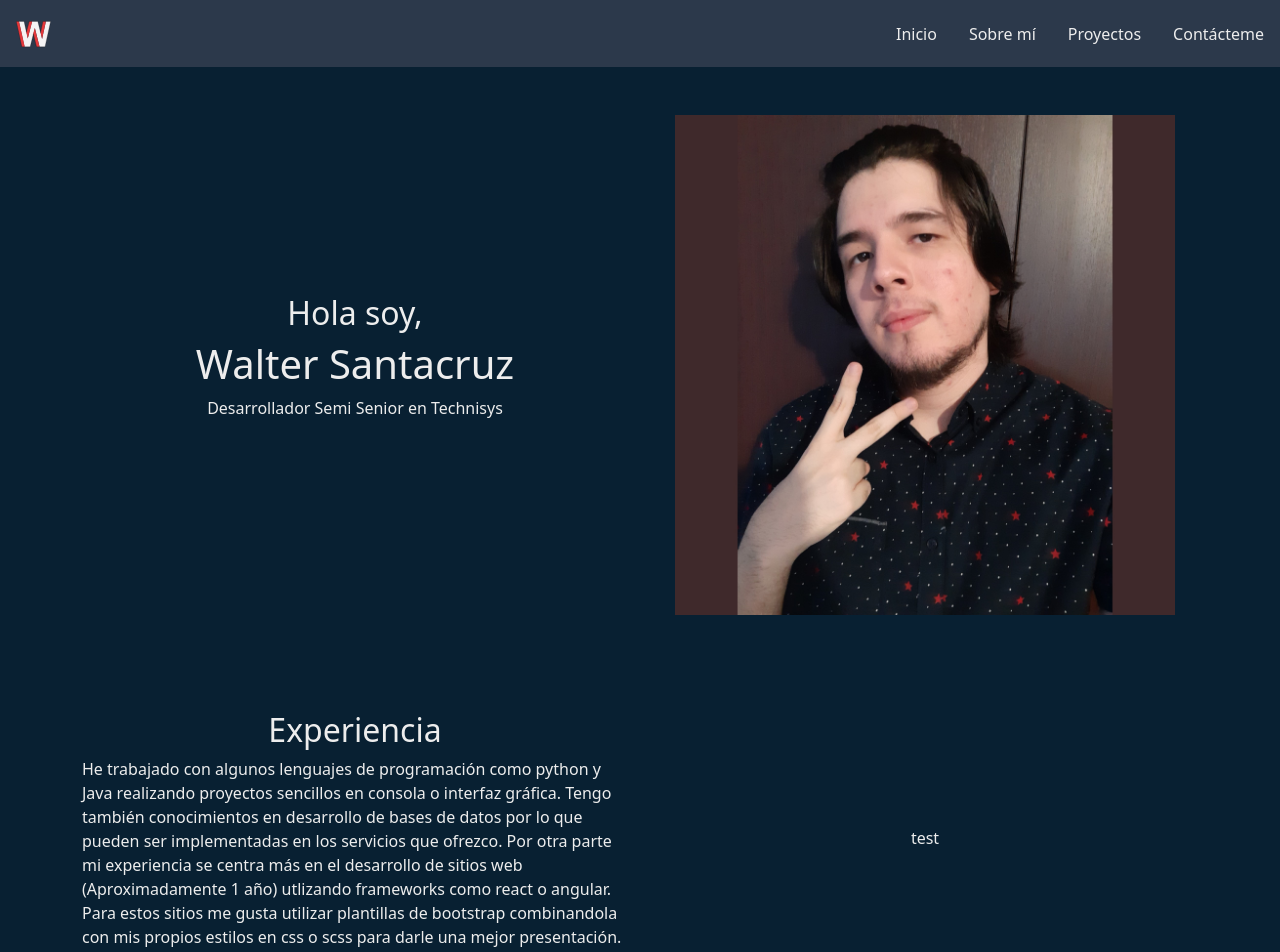
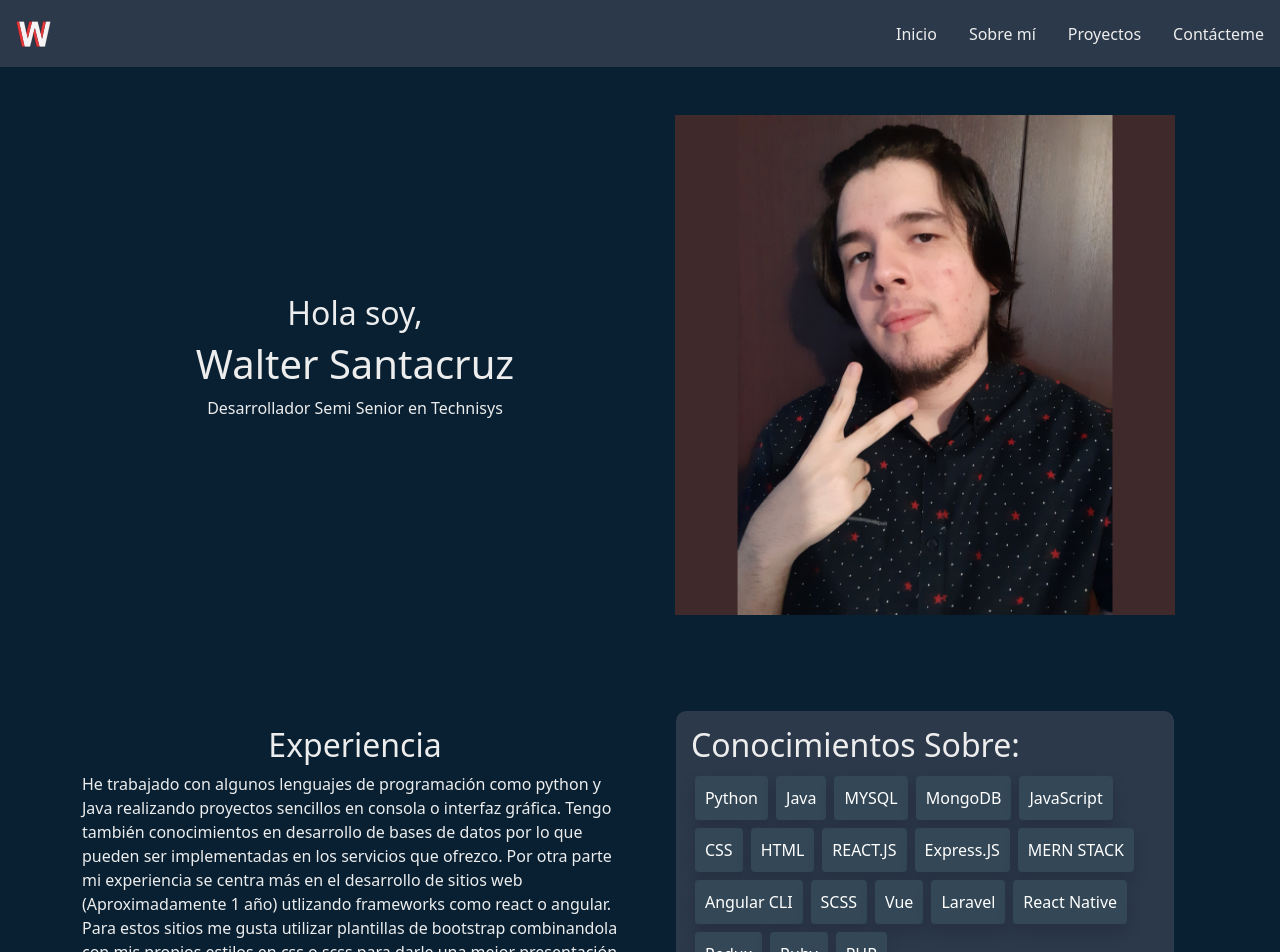
Before and after one commit to wasantac/curriculum, a React (Create React App) app: page / in a window 1280 px wide. Shown: the top 952 px of the page. Built offline with nearby package versions, Linux system fonts and the light colour scheme.

Commit message:
home content finish

```diff
--- /dev/null
+++ b/src/components/Lenguajes/index.scss
@@ -0,0 +1,34 @@
+@import "../../styles/global.scss";
+
+.icono {
+    height: 40px;
+    transform: scale(1.2);
+}
+.fondo {
+    background-color: $grey;
+    padding: 3% 3%;
+    border-radius: 10px;
+}
+@media only screen and (max-width: 992px) {
+    .fondo {
+        margin: 2% !important;
+    }
+    #experiencia {
+        padding: 0 !important;
+    }
+}
+
+.agrandar {
+    transform: scale(1);
+    transition: 0.3s linear;
+}
+.agrandar:hover {
+    transform: scale(1.1);
+    transition: 0.3s linear;
+    cursor: default;
+}
+
+.lenguaje-card {
+    background-color: $light-grey;
+    padding: 10px;
+}
--- /dev/null
+++ b/src/components/Lenguajes/index.tsx
@@ -0,0 +1,47 @@
+import React from "react";
+import LetraMovimiento from "../LetraMovimiento";
+import "./index.scss";
+const Lenguajes = () => {
+    let lista = [
+        "Python",
+        "Java",
+        "MYSQL",
+        "MongoDB",
+        "JavaScript",
+        "CSS",
+        "HTML",
+        "REACT.JS",
+        "Express.JS",
+        "MERN STACK",
+        "Angular CLI",
+        "SCSS",
+        "Vue",
+        "Laravel",
+        "React Native",
+        "Redux",
+        "Ruby",
+        "PHP",
+    ];
+    return (
+        <div className="container">
+            <div className="fondo">
+                <h2 className="blanco">
+                    <LetraMovimiento texto="Conocimientos Sobre:"></LetraMovimiento>
+                </h2>
+                <div className="d-flex flex-wrap align-items-center">
+                    {lista.map((item, key) => {
+                        return (
+                            <p
+                                className="m-1 text-white rounded shadow agrandar lenguaje-card"
+                                key={`estadisticas${key}`}
+                            >
+                                {item}
+                            </p>
+                        );
+                    })}
+                </div>
+            </div>
+        </div>
+    );
+};
+export default Lenguajes;
--- /dev/null
+++ b/src/components/LetraMovimiento/index.scss
@@ -0,0 +1,11 @@
+@import "../../styles/global.scss";
+.letra-color {
+    z-index: 999;
+    transition: 2s linear !important;
+}
+.letra-color:hover {
+    font-weight: bold;
+    color: $red;
+    transition: 0.1s linear !important;
+    cursor: default;
+}
--- /dev/null
+++ b/src/components/LetraMovimiento/index.tsx
@@ -0,0 +1,41 @@
+import React, { useState, useEffect } from "react";
+import "./index.scss";
+
+type Props = {
+    texto: string;
+};
+
+const LetraMovimiento: React.FC<Props> = (props) => {
+    const { texto } = props;
+    const [spanList, setSpanList] = useState<string[]>([]);
+    const [load, setLoad] = useState(false);
+    useEffect(() => {
+        if (!load) {
+            let lista = texto.split("");
+            let finalList: string[] = [];
+            for (let letra of lista) {
+                finalList.push(letra);
+            }
+            setSpanList(finalList);
+            setLoad(true);
+        }
+    }, [load, texto]);
+
+    return (
+        <>
+            {!load ? (
+                <></>
+            ) : (
+                spanList.map((item, i) => {
+                    return (
+                        <span className="letra-color" key={`color${i}`}>
+                            {item}
+                        </span>
+                    );
+                })
+            )}
+        </>
+    );
+};
+
+export default LetraMovimiento;
--- a/src/pages/Home/index.tsx
+++ b/src/pages/Home/index.tsx
@@ -3,6 +3,7 @@ import Footer from "../../components/Footer";
 import Navigation from "../../components/Navigation";
 import "./index.scss";
 import walter from "../../assets/walter.jpg";
+import Lenguajes from "../../components/Lenguajes";
 
 const Intro = () => {
     return (
@@ -38,7 +39,7 @@ const Experiencia = () => {
                     <p className="experiencia-text">{experiencia}</p>
                 </div>
                 <div className="col-sm-6 d-flex justify-content-center align-items-center flex-column">
-                    test
+                    <Lenguajes />
                 </div>
             </div>
         </div>
```
